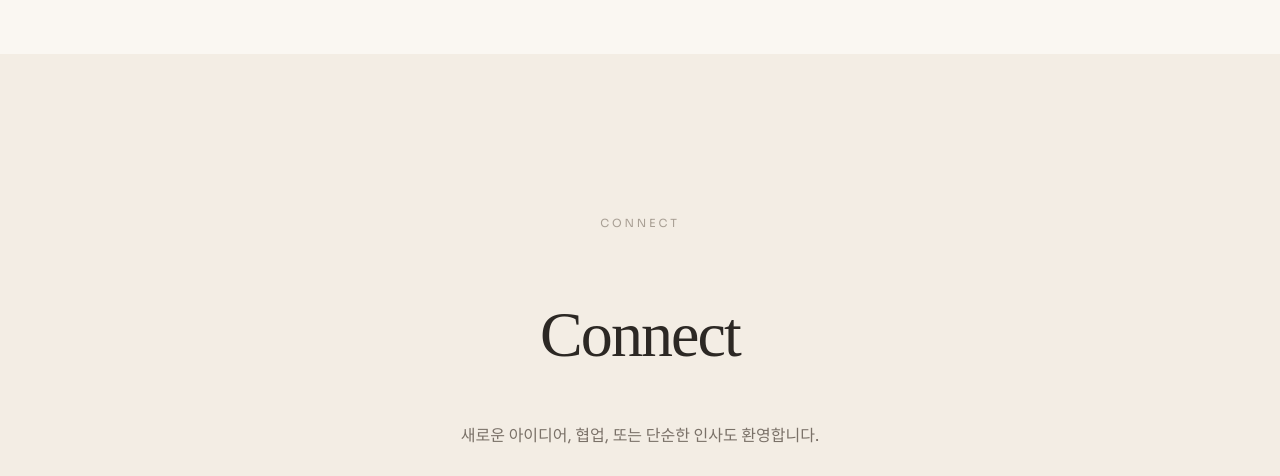
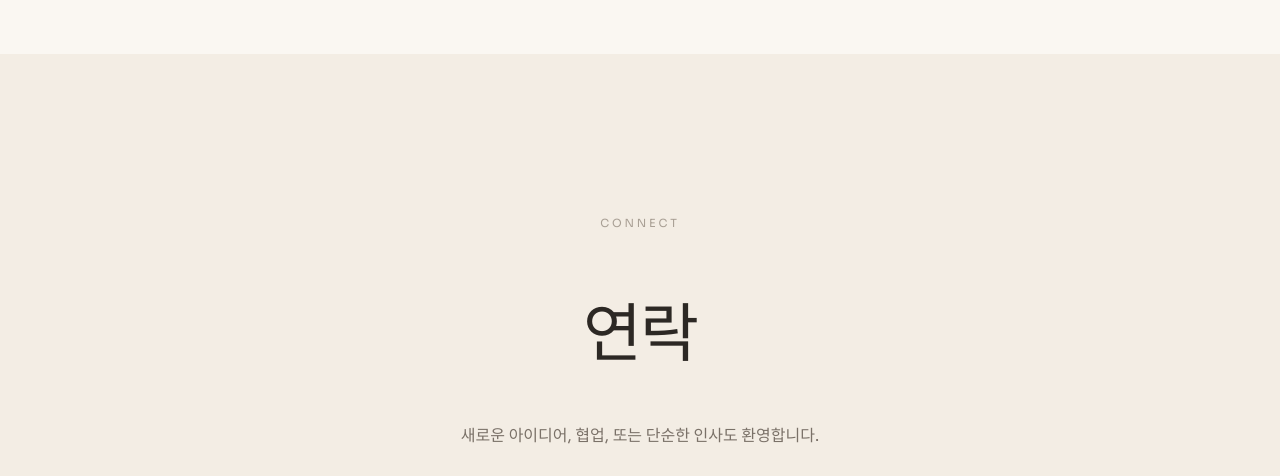
Before and after one commit to jiyun6065-lgtm/portfolio_CA, a plain HTML site: page index.html in a window 1280 px wide. Shown: the part 3094-3570 px from the top of the page. Drawn offline with nearby package versions, Linux system fonts and the light colour scheme.

Commit message:
Update connect heading text to Korean

```diff
--- a/index.html
+++ b/index.html
@@ -729,7 +729,7 @@
   <!-- Connect -->
   <section class="connect" id="connect">
     <div class="section-label reveal">Connect</div>
-    <h2 class="connect-heading reveal reveal-delay-1">Connect</h2>
+    <h2 class="connect-heading reveal reveal-delay-1">연락</h2>
     <p class="connect-text reveal reveal-delay-2">
       새로운 아이디어, 협업, 또는 단순한 인사도 환영합니다.
     </p>
```
